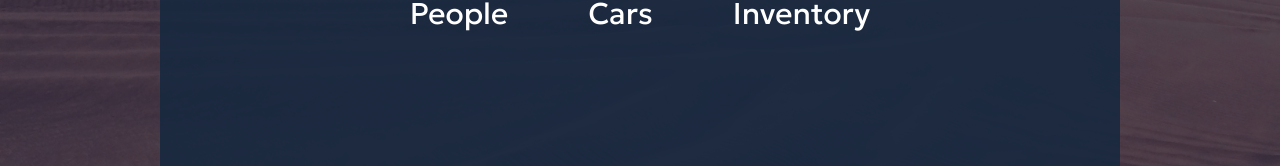
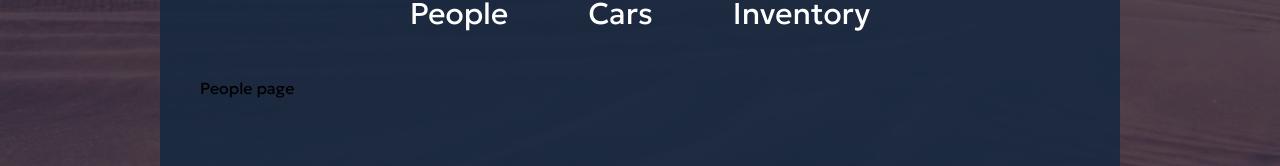
Before and after one commit to BaderMajidAlRefai/Kashta, a React (Vite) app: page / in a window 1280 px wide. Shown: the part 346-512 px from the top of the page. Built offline with nearby package versions, Linux system fonts and the light colour scheme; a web font is replaced by a local one.

Commit message:
After nearly hanging myself I managed to finally get the state and conditional rendering to work

```diff
--- a/src/App.tsx
+++ b/src/App.tsx
@@ -1,8 +1,24 @@
 import Header from './Components/Header.tsx'
 import Hero from './Components/hero.tsx'
 import TripManage from './tripmanage.tsx'
+import TripManageBox from './tripmanagebox.tsx'
+import { useState, useEffect } from 'react'
+import type { Trip } from './types'
 
 function App() {
+  const [trips, setTrips] = useState<Trip[]>([])
+  useEffect(() => {
+    const savedTrips = localStorage.getItem("trips")
+
+    if(savedTrips){
+      setTrips(JSON.parse(savedTrips))
+    }
+  }, [])
+
+  useEffect(() => {
+    localStorage.setItem("trips", JSON.stringify(trips))
+  })
+
   return (
     <>
       <div className='min-h-screen flex flex-col'>
--- a/src/tripmanage.tsx
+++ b/src/tripmanage.tsx
@@ -1,6 +1,12 @@
 import Return from './assets/return.png'
+import { useState } from 'react'
+import TripManageBox from './tripmanagebox'
+
 
 function TripManage(){
+
+    const [page, setPage] = useState(1)
+
     return(
         <div className="flex flex-1 items-center justify-center">
             <div className="bg-[#182840]/90 blur-x w-3/4 h-3/4 rounded-2xl flex flex-col p-5 gap-4">
@@ -13,16 +19,12 @@ function TripManage(){
                         <h2 className="text-white text-3xl">Date of the trip</h2>
                     </div>
                     <div className="flex justify-center gap-20 h-15">
-                        <ul className="text-white text-3xl">People</ul>
-                        <ul className="text-white text-3xl">Cars</ul>
-                        <ul className="text-white text-3xl">Inventory</ul>
+                       <a onClick={() => setPage(1)}><ul className="text-white text-3xl cursor-pointer hover:text-gray-300">People</ul></a>
+                       <a onClick={() => setPage(2)}><ul className="text-white text-3xl cursor-pointer hover:text-gray-300">Cars</ul></a>
+                       <a onClick={() => setPage(3)}><ul className="text-white text-3xl cursor-pointer hover:text-gray-300">Inventory</ul></a>
                     </div>
                     <div className="flex flex-1">
-                        <table>
-                            <tr>
-                                <th></th>
-                            </tr>
-                        </table>
+                        <TripManageBox pageSelect = {page}/>
                     </div>
                 </div>
             </div>
--- /dev/null
+++ b/src/tripmanagebox.tsx
@@ -0,0 +1,32 @@
+type tripManageBoxProps = {
+    pageSelect: number;
+}
+
+function TripManageBox({ pageSelect }: tripManageBoxProps){
+    if (pageSelect === 1){
+        return(
+            <h1>
+                People page
+            </h1>
+        )
+    }
+
+    if (pageSelect === 2){
+        return(
+            <h1>
+                Cars page
+            </h1>
+        )
+    }
+
+    if (pageSelect === 3){
+        return(
+            <h1>
+                Inventory Page
+            </h1>
+        )
+    }
+
+}
+
+export default TripManageBox
```
Also changed, not shown: src/types.ts (+50 -9 lines).
